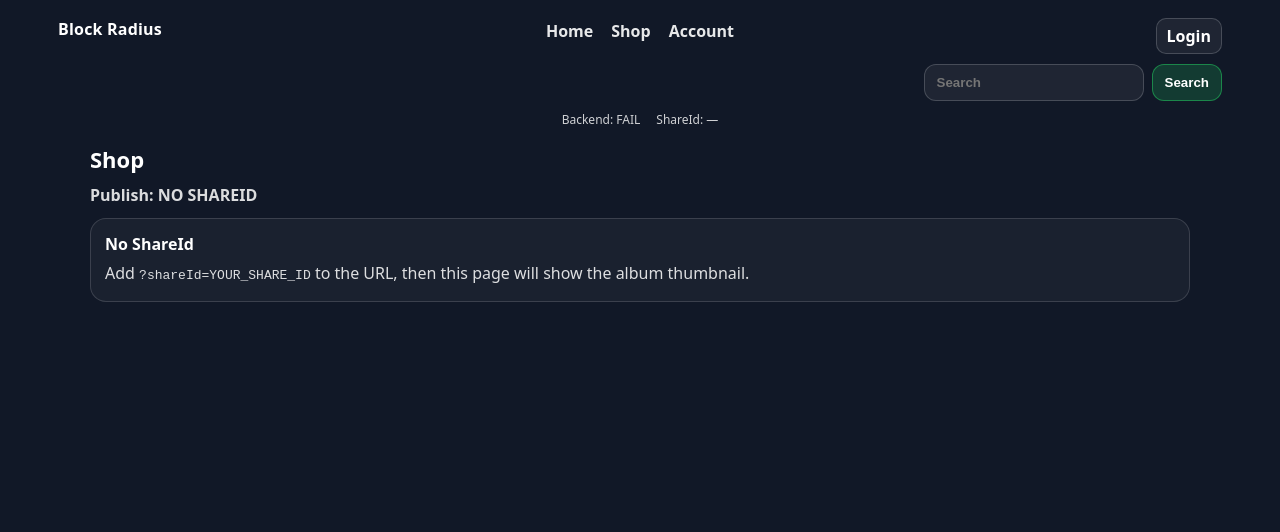
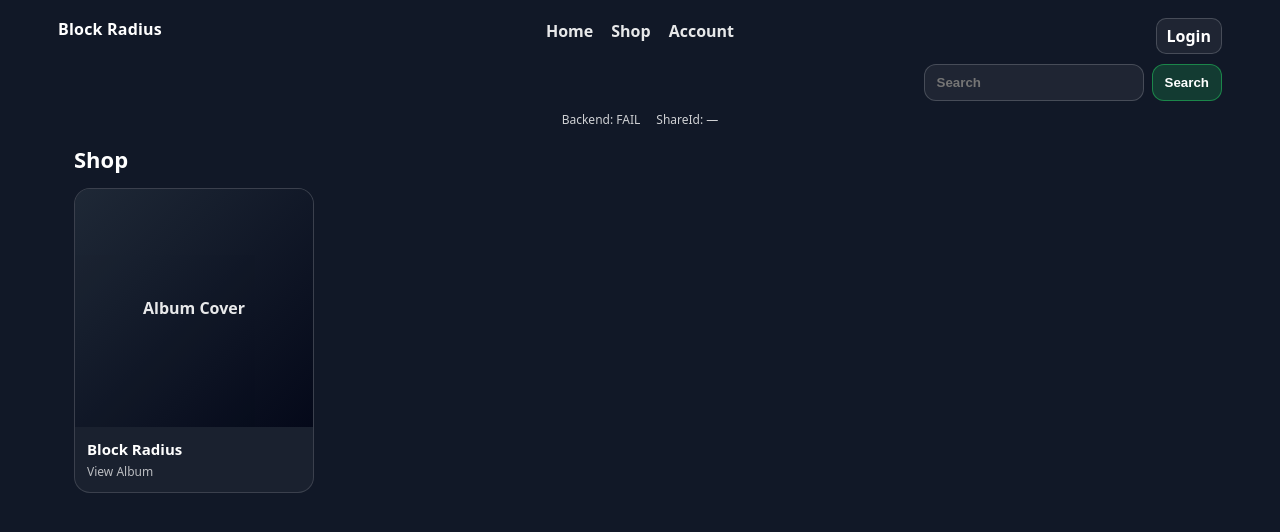
Before and after one commit to testingthechange/blackout-web, a React (Vite) app: page /shop in a window 1280 px wide. Shown: the top 532 px of the page. Built offline with nearby package versions, Linux system fonts and the light colour scheme; no server answers.

Commit message:
Shop: add featured album thumbnail linking to product page

```diff
--- a/src/pages/Shop.jsx
+++ b/src/pages/Shop.jsx
@@ -1,174 +1,61 @@
-import { useEffect, useMemo, useState } from "react";
 import { Link } from "react-router-dom";
 
-function ErrorPanel({ title, details }) {
-  return (
-    <div style={{ padding: 16, border: "1px solid #f00", borderRadius: 12 }}>
-      <div style={{ fontWeight: 900, marginBottom: 8 }}>{title}</div>
-      <pre style={{ margin: 0, whiteSpace: "pre-wrap" }}>{details}</pre>
-    </div>
-  );
-}
-
-async function fetchJson(url) {
-  const r = await fetch(url, { cache: "no-store" });
-  const j = await r.json().catch(() => null);
-  if (!r.ok) throw new Error(j?.error || `HTTP ${r.status}`);
-  return j;
-}
-
-export default function Shop({ backendBase, shareId }) {
-  const [status, setStatus] = useState("idle");
-  const [manifest, setManifest] = useState(null);
-  const [coverUrl, setCoverUrl] = useState("");
-
-  useEffect(() => {
-    if (!backendBase) {
-      setStatus("missing-env");
-      return;
-    }
-    if (!shareId) {
-      setStatus("no-shareid");
-      setManifest(null);
-      setCoverUrl("");
-      return;
-    }
-
-    let alive = true;
-    setStatus("loading");
-    setManifest(null);
-    setCoverUrl("");
-
-    (async () => {
-      try {
-        const m = await fetchJson(`${backendBase}/api/publish/${encodeURIComponent(shareId)}/manifest`);
-        if (!alive) return;
-
-        setManifest(m);
-
-        // Optional cover support:
-        // - manifest.coverUrl (direct)
-        // - manifest.coverS3Key (sign on demand using /api/playback-url)
-        const cUrl = String(m?.coverUrl || "").trim();
-        const cKey = String(m?.coverS3Key || "").trim();
-
-        if (cUrl) {
-          setCoverUrl(cUrl);
-        } else if (cKey) {
-          const s = await fetchJson(`${backendBase}/api/playback-url?s3Key=${encodeURIComponent(cKey)}`);
-          if (!alive) return;
-          if (s?.ok && s?.url) setCoverUrl(String(s.url));
-        }
-
-        setStatus("ready");
-      } catch {
-        if (!alive) return;
-        setStatus("fail");
-        setManifest(null);
-        setCoverUrl("");
-      }
-    })();
-
-    return () => {
-      alive = false;
+export default function Shop({ backendBase, shareId, onPickTrack }) {
+  // Hard-coded featured product (your published album)
+  const featured = {
+    shareId: "ebc44e3cdc40ce41",
+    title: "Block Radius",
+    coverUrl: null, // will fall back to placeholder
   };
-  }, [backendBase, shareId]);
-
-  const productHref = useMemo(() => {
-    if (!shareId) return "";
-    return `/shop/product/${encodeURIComponent(shareId)}`;
-  }, [shareId]);
-
-  if (status === "missing-env") {
-    return <ErrorPanel title="Backend missing" details="Missing VITE_ALBUM_BACKEND_URL." />;
-  }
 
   return (
     <div style={{ padding: 16 }}>
-      <div style={{ maxWidth: 1100, margin: "0 auto" }}>
-        <div style={{ fontSize: 22, fontWeight: 900 }}>Shop</div>
+      <div style={{ fontSize: 22, fontWeight: 900, marginBottom: 14 }}>Shop</div>
 
-        <div style={{ marginTop: 10, opacity: 0.85, fontWeight: 800 }}>
-          Publish: {shareId ? (status === "ready" ? "READY" : status.toUpperCase()) : "NO SHAREID"}
+      {/* FEATURED PRODUCT THUMBNAIL */}
+      <Link
+        to={`/shop/product/${featured.shareId}`}
+        style={{ textDecoration: "none", color: "inherit" }}
+      >
+        <div
+          style={{
+            width: 240,
+            borderRadius: 16,
+            border: "1px solid rgba(255,255,255,0.14)",
+            background: "rgba(255,255,255,0.04)",
+            overflow: "hidden",
+            cursor: "pointer",
+          }}
+        >
+          {/* Cover */}
+          <div
+            style={{
+              width: "100%",
+              aspectRatio: "1 / 1",
+              background: featured.coverUrl
+                ? `url(${featured.coverUrl}) center / cover no-repeat`
+                : "linear-gradient(135deg, #1f2937, #020617)",
+              display: "flex",
+              alignItems: "center",
+              justifyContent: "center",
+              fontWeight: 900,
+              opacity: 0.9,
+            }}
+          >
+            {!featured.coverUrl ? "Album Cover" : null}
           </div>
 
-        {!shareId ? (
-          <div style={{ marginTop: 12, ...card }}>
-            <div style={{ fontWeight: 900, marginBottom: 6 }}>No ShareId</div>
-            <div style={{ opacity: 0.85, lineHeight: 1.6 }}>
-              Add <code>?shareId=YOUR_SHARE_ID</code> to the URL, then this page will show the album thumbnail.
+          {/* Meta */}
+          <div style={{ padding: 12 }}>
+            <div style={{ fontWeight: 900, fontSize: 15 }}>
+              {featured.title}
             </div>
-          </div>
-        ) : status === "fail" ? (
-          <div style={{ marginTop: 12, ...card }}>
-            <div style={{ fontWeight: 900, marginBottom: 6 }}>Could not load published album</div>
-            <div style={{ opacity: 0.85, lineHeight: 1.6 }}>
-              The manifest fetch failed for <code>{shareId}</code>.
-            </div>
-          </div>
-        ) : (
-          <div style={{ marginTop: 12 }}>
-            <Link to={productHref} style={{ textDecoration: "none", color: "inherit" }}>
-              <div style={{ ...albumCard }}>
-                <div style={{ width: 140, height: 140, borderRadius: 14, overflow: "hidden", border: border }}>
-                  {coverUrl ? (
-                    <img
-                      src={coverUrl}
-                      alt="Album cover"
-                      style={{ width: "100%", height: "100%", objectFit: "cover", display: "block" }}
-                    />
-                  ) : (
-                    <div style={{ width: "100%", height: "100%", background: "rgba(255,255,255,0.06)" }} />
-                  )}
-                </div>
-
-                <div style={{ flex: 1, minWidth: 0 }}>
-                  <div style={{ fontWeight: 900, fontSize: 16 }}>Album</div>
-                  <div style={{ marginTop: 6, opacity: 0.85, lineHeight: 1.5 }}>
-                    {Array.isArray(manifest?.tracks) ? `${manifest.tracks.length} songs` : "—"}
-                  </div>
-
-                  <div style={{ marginTop: 10, display: "flex", gap: 10, flexWrap: "wrap" }}>
-                    <div style={pill}>Open Product →</div>
-                    <div style={{ ...pill, opacity: 0.8 }}>
-                      ShareId: <span style={{ fontFamily: "monospace" }}>{shareId}</span>
-                    </div>
+            <div style={{ fontSize: 12, opacity: 0.7, marginTop: 4 }}>
+              View Album
             </div>
           </div>
         </div>
       </Link>
     </div>
-        )}
-      </div>
-    </div>
   );
 }
-
-const border = "1px solid rgba(255,255,255,0.14)";
-
-const card = {
-  background: "rgba(255,255,255,0.04)",
-  border,
-  borderRadius: 16,
-  padding: 14,
-};
-
-const albumCard = {
-  background: "rgba(255,255,255,0.04)",
-  border,
-  borderRadius: 18,
-  padding: 14,
-  display: "flex",
-  gap: 14,
-  alignItems: "center",
-};
-
-const pill = {
-  padding: "9px 10px",
-  borderRadius: 999,
-  border,
-  background: "rgba(255,255,255,0.06)",
-  color: "white",
-  fontWeight: 900,
-  fontSize: 12,
-};
```
Lines whose indentation alone changed are shown as unchanged.
